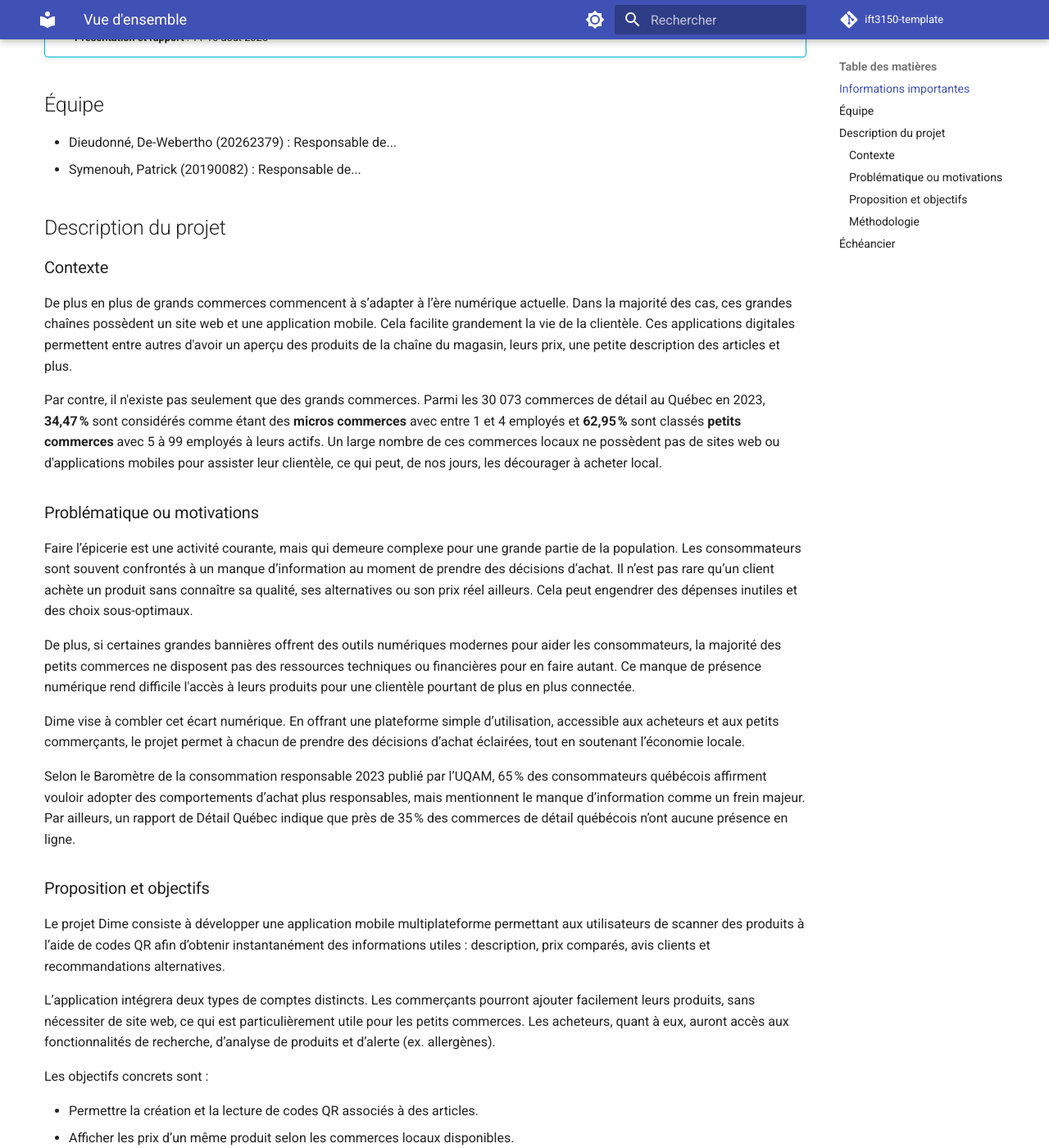
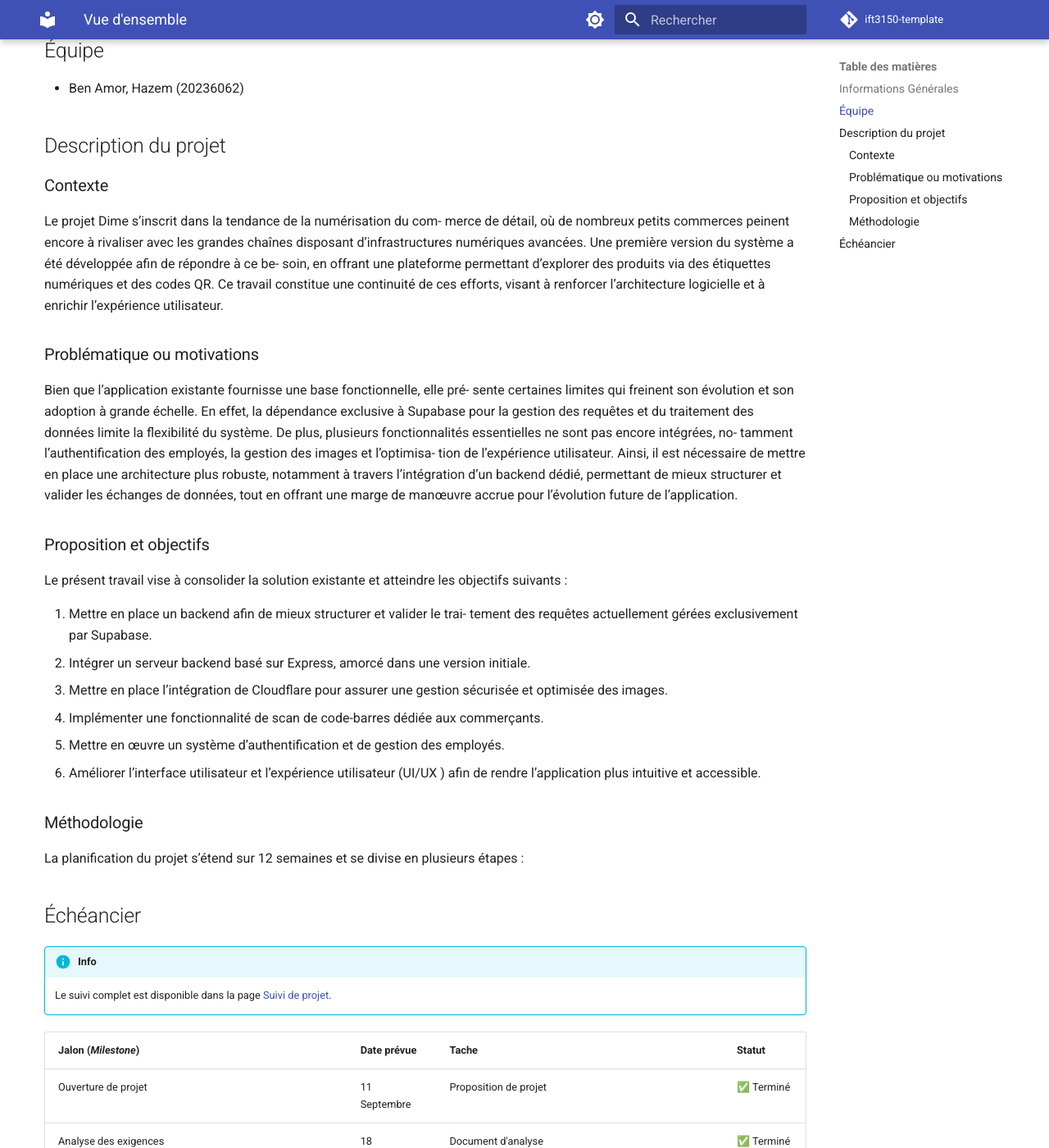
Before and after one commit to protolabo/dime, an MkDocs documentation site: the page built from docs/index.md, in a window 1280 px wide and 1400 px high, scrolled down 494 px. Shown: the whole window at 82% size. Built offline with MkDocs 1.6.1 and Material for MkDocs 9.7.7, drawn with Linux system fonts in a browser that asks for light colours; comment, search, counter and statistics services are not loaded; some of the changed text lies outside the part shown.

Commit message:
Vue d'ensemble

```diff
--- a/docs/index.md
+++ b/docs/index.md
@@ -4,79 +4,84 @@
 > **Superviseur**: Lafontant, Louis Edouard
 > **Collaborateurs:** N/A
 
-## Informations importantes
-
-!!! info "Dates importantes"
-    - **Description du projet** : 16 mai 2025
-    - **Foire 1: Prototypage** : 9-13 juin 2025
-    - **Foire 2: Version beta** : 14-18 juillet 2025
-    - **Présentation et rapport** : 11-15 août 2025
+## Informations Générales
+Le présent projet constitue une suite et une amélioration du système
+Dime, initialement développé par De-Webertho Dieudonné et Patrick
+Symenouh. Ce travail vise à enrichir la plateforme existante, en consolidant
+son architecture et en introduisant de nouvelles fonctionnalités adaptées aux
+besoins des commerçants et des utilisateurs. Les détails des améliorations
+proposées seront précisés plus tard dans la description détaillé du projet.
 
 ## Équipe
 
-- Dieudonné, De-Webertho (20262379) : Responsable de...
-- Symenouh, Patrick (20190082) : Responsable de...
+- Ben Amor, Hazem (20236062)
 
 ## Description du projet
 
 ### Contexte
-
-De plus en plus de grands commerces commencent à s’adapter à l’ère numérique actuelle. Dans la majorité des cas, ces grandes chaînes possèdent un site web et une application mobile. Cela facilite grandement la vie de la clientèle. Ces applications digitales permettent entre autres d'avoir un aperçu des produits de la chaîne du magasin, leurs prix, une petite description des articles et plus.
-
-Par contre, il n'existe pas seulement que des grands commerces. Parmi les 30 073 commerces de détail au Québec en 2023, **34,47 %** sont considérés comme étant des **micros commerces** avec entre 1 et 4 employés et **62,95 %** sont classés **petits commerces** avec 5 à 99 employés à leurs actifs. Un large nombre de ces commerces locaux ne possèdent pas de sites web ou d'applications mobiles pour assister leur clientèle, ce qui peut, de nos jours, les décourager à acheter local.
+Le projet Dime s’inscrit dans la tendance de la numérisation du com-
+merce de détail, où de nombreux petits commerces peinent encore à rivaliser
+avec les grandes chaînes disposant d’infrastructures numériques avancées.
+Une première version du système a été développée afin de répondre à ce be-
+soin, en offrant une plateforme permettant d’explorer des produits via des
+étiquettes numériques et des codes QR. Ce travail constitue une continuité de
+ces efforts, visant à renforcer l’architecture logicielle et à enrichir l’expérience
+utilisateur.
 
 ### Problématique ou motivations
 
-Faire l’épicerie est une activité courante, mais qui demeure complexe pour une grande partie de la population. Les consommateurs sont souvent confrontés à un manque d’information au moment de prendre des décisions d’achat. Il n’est pas rare qu’un client achète un produit sans connaître sa qualité, ses alternatives ou son prix réel ailleurs. Cela peut engendrer des dépenses inutiles et des choix sous-optimaux.
-
-De plus, si certaines grandes bannières offrent des outils numériques modernes pour aider les consommateurs, la majorité des petits commerces ne disposent pas des ressources techniques ou financières pour en faire autant. Ce manque de présence numérique rend difficile l'accès à leurs produits pour une clientèle pourtant de plus en plus connectée.
-
-Dime vise à combler cet écart numérique. En offrant une plateforme simple d’utilisation, accessible aux acheteurs et aux petits commerçants, le projet permet à chacun de prendre des décisions d’achat éclairées, tout en soutenant l’économie locale.
-
-Selon le Baromètre de la consommation responsable 2023 publié par l’UQAM, 65 % des consommateurs québécois affirment vouloir adopter des comportements d’achat plus responsables, mais mentionnent le manque d’information comme un frein majeur. Par ailleurs, un rapport de Détail Québec indique que près de 35 % des commerces de détail québécois n’ont aucune présence en ligne.
+Bien que l’application existante fournisse une base fonctionnelle, elle pré-
+sente certaines limites qui freinent son évolution et son adoption à grande
+échelle. En effet, la dépendance exclusive à Supabase pour la gestion des
+requêtes et du traitement des données limite la flexibilité du système. De
+plus, plusieurs fonctionnalités essentielles ne sont pas encore intégrées, no-
+tamment l’authentification des employés, la gestion des images et l’optimisa-
+tion de l’expérience utilisateur. Ainsi, il est nécessaire de mettre en place une
+architecture plus robuste, notamment à travers l’intégration d’un backend
+dédié, permettant de mieux structurer et valider les échanges de données,
+tout en offrant une marge de manœuvre accrue pour l’évolution future de
+l’application.
 
 ### Proposition et objectifs
 
-Le projet Dime consiste à développer une application mobile multiplateforme permettant aux utilisateurs de scanner des produits à l’aide de codes QR afin d’obtenir instantanément des informations utiles : description, prix comparés, avis clients et recommandations alternatives.
+Le présent travail vise à consolider la solution existante et atteindre les
+objectifs suivants :
 
-L’application intégrera deux types de comptes distincts. Les commerçants pourront ajouter facilement leurs produits, sans nécessiter de site web, ce qui est particulièrement utile pour les petits commerces. Les acheteurs, quant à eux, auront accès aux fonctionnalités de recherche, d’analyse de produits et d’alerte (ex. allergènes).
-
-Les objectifs concrets sont :
-
-* Permettre la création et la lecture de codes QR associés à des articles.
-* Afficher les prix d’un même produit selon les commerces locaux disponibles.
-* Offrir une interface utilisateur conviviale, compatible Android et iOS.
-* Offrir une interface intuitive pour l'exploration des produits sans recours à des outils externes.
-* Favoriser les petits commerçants sans infrastructure numérique.
-* Proposer des recommandations et avis selon les préférences de l’utilisateur.
+1. Mettre en place un backend afin de mieux structurer et valider le trai-
+tement des requêtes actuellement gérées exclusivement par Supabase.
+2. Intégrer un serveur backend basé sur Express, amorcé dans une version
+   initiale.
+3. Mettre en place l’intégration de Cloudflare pour assurer une gestion
+   sécurisée et optimisée des images.
+4. Implémenter une fonctionnalité de scan de code-barres dédiée aux
+   commerçants.
+5. Mettre en œuvre un système d’authentification et de gestion des
+   employés.
+6. Améliorer l’interface utilisateur et l’expérience utilisateur (UI/UX ) afin
+   de rendre l’application plus intuitive et accessible.
 
 ### Méthodologie
-
-Le développement du projet Dime s’appuiera sur une approche itérative, inspirée de la méthode agile. Le travail sera organisé en courts cycles de développement, chacun visant à livrer une version partielle mais fonctionnelle du système. Cette méthode permettra une réévaluation constante des priorités et une adaptation rapide en fonction des défis rencontrés.
-
-L’interface de l’application sera conçue avec Flutter, afin d’assurer une compatibilité native avec les systèmes Android et iOS. Le serveur backend reposera sur le framework Express.js, et gérera l’authentification des utilisateurs, l’accès aux données produits ainsi que les requêtes liées aux commerces. Une base de données orientée documents, MongoDB, sera utilisée pour sa flexibilité et sa facilité d’intégration avec les plateformes mobiles.
-
-Le développement se déroulera en plusieurs phases, incluant la conception, l’implémentation et les tests. Chacune de ces étapes correspond à un jalon défini dans l’échéancier du cours. Des livrables tels que les maquettes, les diagrammes de conception et les prototypes seront produits au fil du temps, selon les dates prévues. Ce découpage progressif permet d’assurer un suivi rigoureux du projet tout en maintenant une cohérence entre les besoins identifiés et la solution développée.
-
-
+La planification du projet s’étend sur 12 semaines et se divise en plusieurs
+étapes :
 
 ## Échéancier
 
 !!! info
     Le suivi complet est disponible dans la page [Suivi de projet](suivi.md).
 
-| Jalon (*Milestone*)            | Date prévue   | Livrable                            | Statut      |
-|--------------------------------|---------------|-------------------------------------|-------------|
-| Ouverture de projet            | 1 mai         | Proposition de projet               | ✅ Terminé |
-| Analyse des exigences          | 16 mai        | Document d'analyse                  | ✅ Terminé |
-| Prototype 1                    | 23 mai        | Maquette + Flux d'activités         | ✅ Terminé |
-| Prototype 2                    | 30 mai        | Prototype finale + Flux             | 🔄 En cours |
-| Architecture                   | 30 mai        | Diagramme UML ou modèle C4          | ✅ Terminé |
-| Modèle de donneés              | 6 juin        | Diagramme UML ou entité-association | ✅ Terminé |
-| Revue de conception            | 6 juin        | Feedback encadrant + ajustements    | 🔄 En cours  |
-| Implémentation v1              | 20 juin       | Application v1                      | ⏳ À venir  |
-| Implémentation v2 + tests      | 11 juillet    | Application v2 + Tests              | ⏳ À venir  |
-| Implémentation v3              | 1er août      | Version finale                      | ⏳ À venir  |
-| Tests                          | 11-31 juillet | Plan + Résultats intermédiaires     | ⏳ À venir  |
-| Évaluation finale              | 8 août        | Analyse des résultats + Discussion  | ⏳ À venir  |
-| Présentation + Rapport         | 15 août       | Présentation + Rapport              | ⏳ À venir  |
+| Jalon (*Milestone*)                                                      | Date prévue  | Tache                                                                  | Statut    |
+|--------------------------------------------------------------------------|--------------|------------------------------------------------------------------------|-----------|
+| Ouverture de projet                                                      | 11 Septembre | Proposition de projet                                                  | ✅ Terminé |
+| Analyse des exigences                                                    | 18 Septembre | Document d'analyse                                                     | ✅ Terminé |
+| Prototype                                                                | 25 Septembre | Diagramme C4                                                           | ✅ Terminé |
+| Mise en place du backend (1)                                             | 2 Octobre    | Structuration du serveur avec Express                                  | ✅ Terminé |
+| Mise en place du backend (2)                                             | 9 Octobre    | Mise en place de la communication entre le backend et le frontend      | ⏳ À venir |
+| Intégration de Cloudflare / Tests                                        | 16 Octobre   | Configuration pour la gestion et l’optimisation des images produits    | ⏳ À venir|
+| Implémentation du scan de code-barres (1)                                | 23 Octobre   | Intégration du scanner dans l’application mobile                       | ⏳ À venir |
+| Implémentation du scan de code-barres (2)                                | 30 Octobre   | Intégration du scanner dans l’application mobile                       | ⏳ À venir |
+| Implémentation d’authentification et du gestion des employés / Tests (1) | 6 Novembre   | Mise en place d’un système d’inscription/connexion sécurisé            | ⏳ À venir |
+| Implémentation d’authentification et du gestion des employés / Tests (2) | 13 Novembre  | Mise en place d’un système d’inscription/connexion sécurisé            | ⏳ À venir |
+| Amélioration du UI/UX                                                    | 20 Novembre  | Révision de l’interface utilisateur pour une navigation plus intuitive | ⏳ À venir |
+| Amélioration du UI/UX                                                    | 27 Novembre  | Révision de l’interface utilisateur pour une navigation plus intuitive | ⏳ À venir |
+| Rapport                                                                  | 4 Décembre   | Intégration des résultats et préparation de la remise                  | ⏳ À venir |
+| Présentation + Rapport                                                   | 11 Décembre  | Présentation                                                | ⏳ À venir |
```
